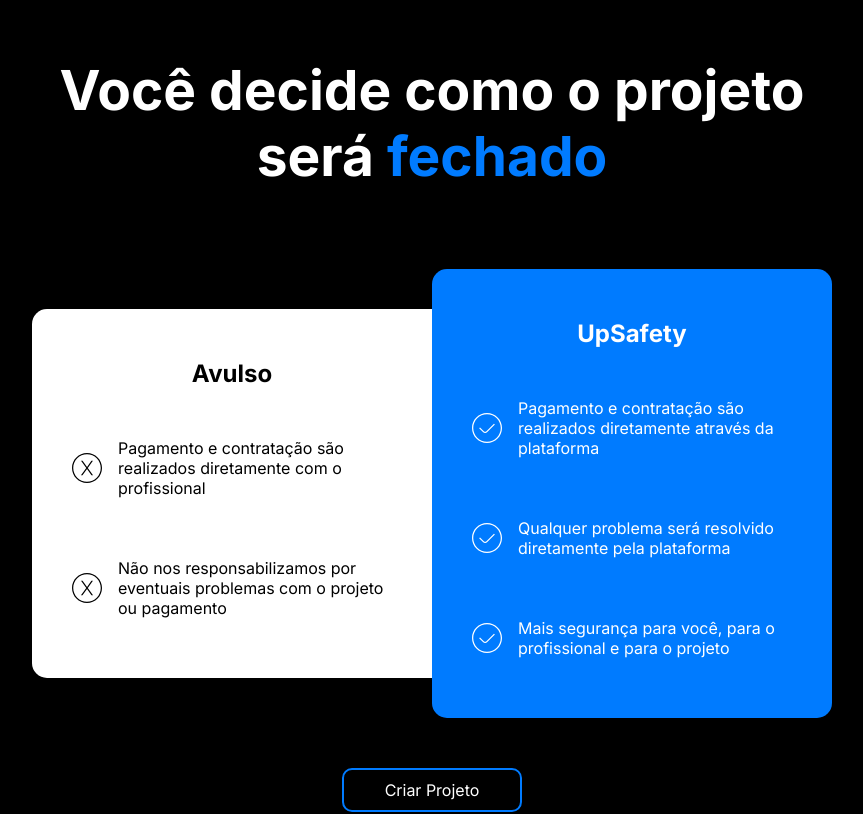
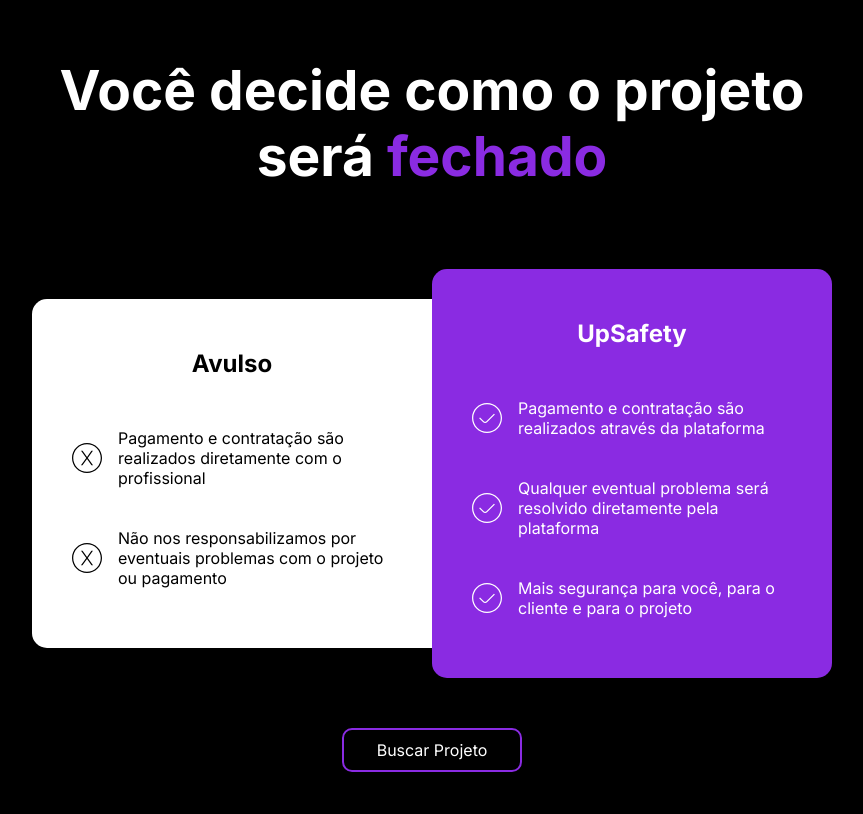
Before and after one commit to rafaelpequino/up-find, a React (Create React App) app: page /upfound in a window 1280 px wide. Shown: the part 1920-2734 px from the top of the page, without its empty margins (208-1071 px from the left). Built offline with nearby package versions, Linux system fonts and the light colour scheme.

Commit message:
Aplica reatividade no componente Plans

```diff
--- a/src/components/Plans/index.js
+++ b/src/components/Plans/index.js
@@ -47,39 +47,36 @@ const Loose = styled.div`
 `
 
 const UpSafety = styled(Loose)`
-    background-color: var(--color-sky-1);
     border-radius: 15px;
 `
 
-const Plans = () => {
+const Plans = (props) => {
     return (
         <PlansContainer>
             <Title
                 $color="var(--color-white)"
                 $align="center"
             >
-                Você decide como o projeto será <StyledSpan $color="var(--color-sky-1)">fechado</StyledSpan>
+                Você decide como o projeto será <StyledSpan $color={props.defaultColor}>fechado</StyledSpan>
             </Title>
             <PlansComparison>
                 <Loose>
                     <Subtitle>Avulso</Subtitle>
                     <br />
-                    <ItemPlans icon="x" text="Pagamento e contratação são realizados diretamente com o profissional" />
-                    <br />
-                    <ItemPlans icon="x" text="Não nos responsabilizamos por eventuais problemas com o projeto ou pagamento" />
+                    { props.loosePlan.map((item, index) => (
+                        <ItemPlans key={index} icon="x" text={item} />
+                    )) }
                 </Loose>
-                <UpSafety>
+                <UpSafety style={{backgroundColor: props.defaultColor}}>
                     <Subtitle $color="var(--color-white)">UpSafety</Subtitle>
                     <br />
-                    <ItemPlans icon="check" text="Pagamento e contratação são realizados diretamente através da plataforma" />
-                    <br />
-                    <ItemPlans icon="check" text="Qualquer problema será resolvido diretamente pela plataforma" />
-                    <br />
-                    <ItemPlans icon="check" text="Mais segurança para você, para o profissional e para o projeto" />
+                    { props.upSafetyPlan.map((item, index) => (
+                        <ItemPlans key={index} icon="check" text={item} />
+                    )) }
                 </UpSafety>
             </PlansComparison>
 
-            <Button setBorderColor="var(--color-sky-1)" setBackgroundColor="transparent">Criar Projeto</Button>
+            <Button setBorderColor={props.defaultColor} setBackgroundColor="transparent">{ props.cta }</Button>
         </PlansContainer>
     )
 }
--- a/src/pages/UpFinder.js
+++ b/src/pages/UpFinder.js
@@ -48,6 +48,17 @@ const steps = [
 
 ]
 
+const loosePlan = [
+    "Pagamento e contratação são realizados diretamente com o cliente",
+    "Não nos responsabilizamos por eventuais problemas com o projeto ou pagamento"
+]
+
+const upSafetyPlan = [
+    "Pagamento e contratação são realizados através da plataforma",
+    "Pagamento e contratação são realizados diretamente através da plataforma",
+    "Mais segurança para você, para o cliente e para o projeto"
+]
+
 const UpFinder = () => {
 
     return (
@@ -79,6 +90,9 @@ const UpFinder = () => {
             />
             <Plans
                 defaultColor="var(--color-sky-1)"
+                cta="Criar Projeto"
+                loosePlan={loosePlan}
+                upSafetyPlan={upSafetyPlan}
             />
             <Depoiments
                 defaultColor="var(--color-sky-1)"
--- a/src/pages/UpFound.js
+++ b/src/pages/UpFound.js
@@ -48,6 +48,17 @@ const steps = [
 
 ]
 
+const loosePlan = [
+    "Pagamento e contratação são realizados diretamente com o profissional",
+    "Não nos responsabilizamos por eventuais problemas com o projeto ou pagamento"
+]
+
+const upSafetyPlan = [
+    "Pagamento e contratação são realizados através da plataforma",
+    "Qualquer eventual problema será resolvido diretamente pela plataforma",
+    "Mais segurança para você, para o cliente e para o projeto"
+]
+
 const UpFound = () => {
     return (
         <div className="App">
@@ -78,6 +89,9 @@ const UpFound = () => {
             />
             <Plans
                 defaultColor="var(--color-sky-2)"
+                cta="Buscar Projeto"
+                loosePlan={loosePlan}
+                upSafetyPlan={upSafetyPlan}
             />
             <Depoiments
                 defaultColor="var(--color-sky-2)"
```
